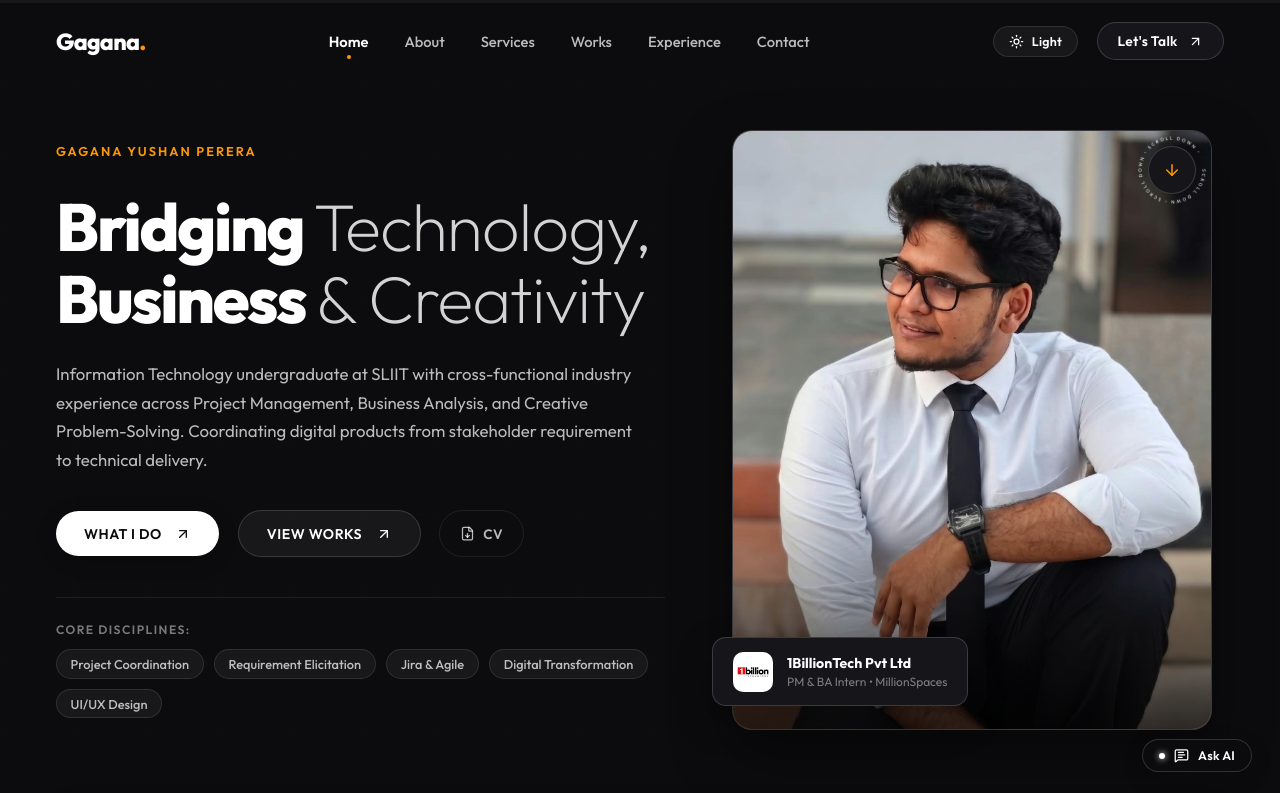
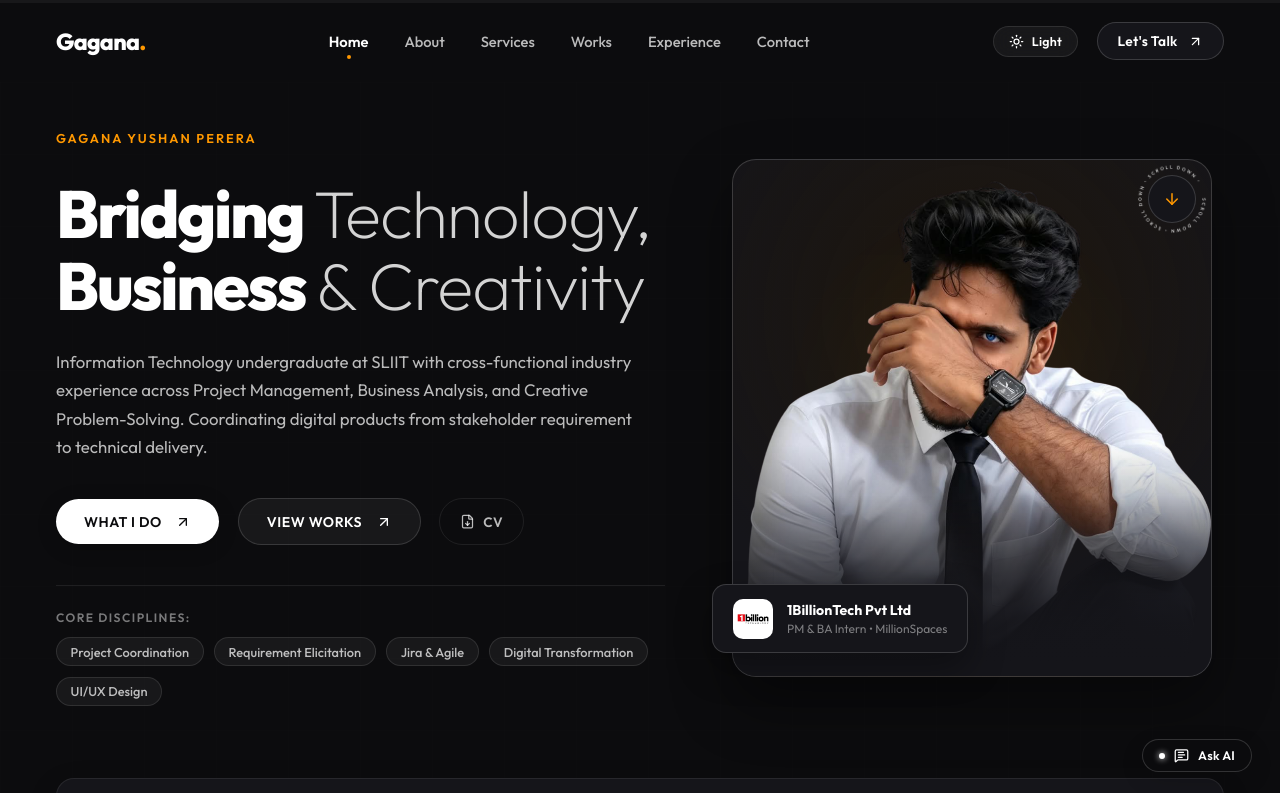
Before and after one commit to GaganaUshan/Gagana-Perera, a Next.js app: page / in a window 1280 px wide. Shown: the top 793 px of the page. Built offline with nearby package versions, Linux system fonts and the light colour scheme.

Commit message:
Update hero portrait with transparent cutout PNG and dual-theme bottom fade gradient

```diff
--- a/src/components/Hero.module.css
+++ b/src/components/Hero.module.css
@@ -163,12 +163,34 @@
 .portraitImageWrap {
   position: relative;
   width: 100%;
-  aspect-ratio: 4 / 5;
-  border-radius: 20px;
+  aspect-ratio: 1 / 1.08;
+  border-radius: 24px;
   overflow: hidden;
   border: 1px solid var(--border-medium);
-  background: var(--bg-card);
+  background: radial-gradient(circle at 50% 30%, rgba(255, 152, 0, 0.08) 0%, var(--bg-card) 75%);
   box-shadow: 0 25px 60px rgba(0, 0, 0, 0.4);
+  display: flex;
+  align-items: flex-end;
+  justify-content: center;
+}
+
+[data-theme="light"] .portraitImageWrap {
+  background: radial-gradient(circle at 50% 30%, rgba(255, 152, 0, 0.06) 0%, #ffffff 75%);
+  box-shadow: 0 20px 50px rgba(0, 0, 0, 0.08);
+}
+
+.ambientGlow {
+  position: absolute;
+  top: 15%;
+  left: 50%;
+  transform: translateX(-50%);
+  width: 70%;
+  height: 60%;
+  border-radius: 50%;
+  background: radial-gradient(circle, var(--accent-gold-soft) 0%, transparent 70%);
+  filter: blur(40px);
+  pointer-events: none;
+  opacity: 0.6;
 }
 
 .heroPortraitImg {
@@ -177,6 +199,9 @@
   object-fit: cover;
   object-position: center top;
   transition: transform 0.6s cubic-bezier(0.16, 1, 0.3, 1);
+  -webkit-mask-image: linear-gradient(to bottom, rgba(0, 0, 0, 1) 65%, rgba(0, 0, 0, 0) 98%);
+  mask-image: linear-gradient(to bottom, rgba(0, 0, 0, 1) 65%, rgba(0, 0, 0, 0) 98%);
+  z-index: 1;
 }
 
 .portraitCard:hover .heroPortraitImg {
@@ -186,8 +211,9 @@
 .imageOverlay {
   position: absolute;
   inset: 0;
-  background: linear-gradient(180deg, rgba(0, 0, 0, 0) 60%, rgba(0, 0, 0, 0.75) 100%);
+  background: linear-gradient(180deg, transparent 55%, var(--bg-card) 98%);
   pointer-events: none;
+  z-index: 2;
 }
 
 /* Floating Role Badge */
--- a/src/components/Hero.tsx
+++ b/src/components/Hero.tsx
@@ -81,11 +81,12 @@ export function Hero() {
           >
             <div className={styles.portraitCard}>
               <div className={styles.portraitImageWrap}>
+                <div className={styles.ambientGlow} />
                 <Image
-                  src="/gagana-formal-hero.jpg"
+                  src="/gagana-hero-cutout.png"
                   alt="Gagana Yushan Perera - Project Manager & Business Analyst"
-                  width={680}
-                  height={820}
+                  width={800}
+                  height={800}
                   priority
                   className={styles.heroPortraitImg}
                 />
```
Also changed, not shown: public/gagana-hero-cutout.png (added).
